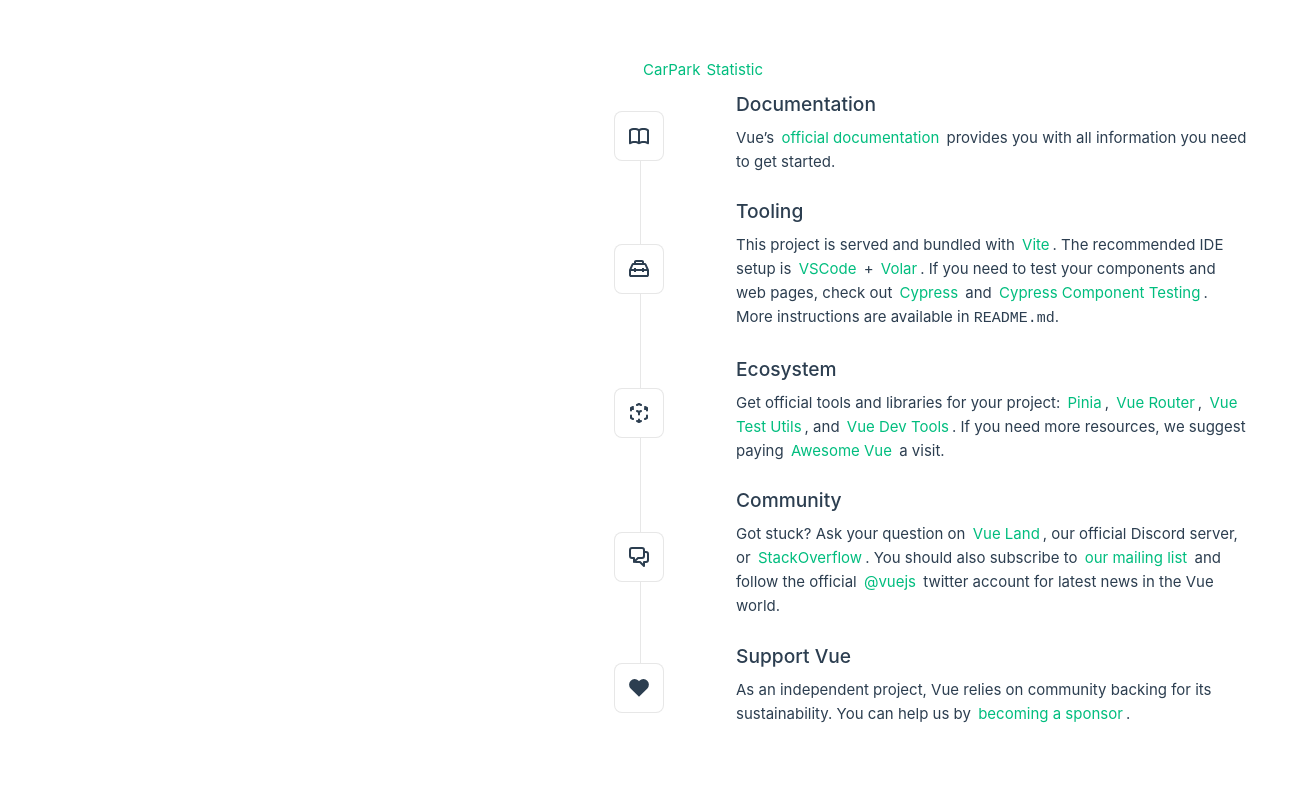
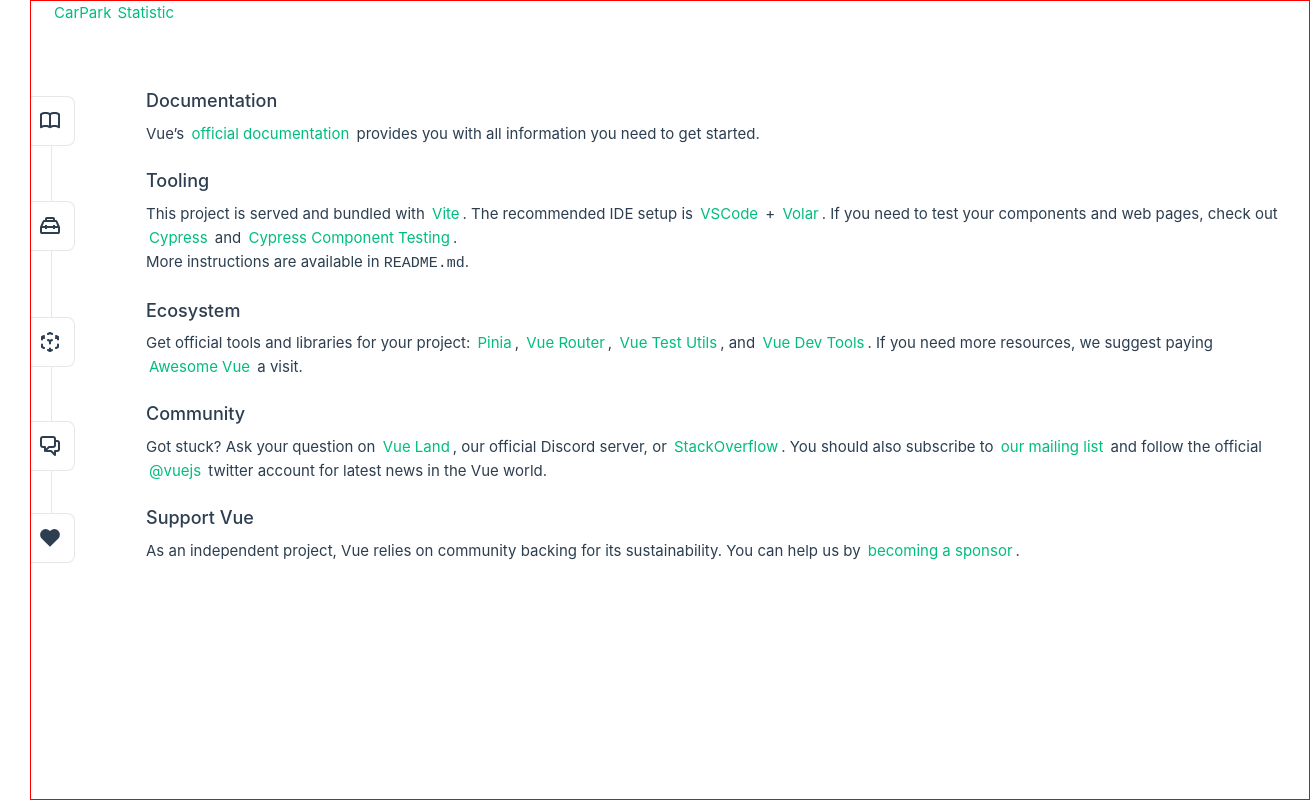
Before and after one commit to tingtyuy/vue-study, a Vue app: page / in a window 1280 px wide. Shown: the whole page, 1310 px wide, since content can reach past the window. Built offline with nearby package versions, Linux system fonts and the light colour scheme.

Commit message:
调整框架长宽高

```diff
--- a/src/App.vue
+++ b/src/App.vue
@@ -25,48 +25,15 @@
 </script>
 
 <template>
-  <header>
-    <!-- <img alt="Vue logo" class="logo" src="./assets/logo.svg" width="125" height="125" /> -->
-
-    <!-- <div class="wrapper">
-      <HelloWorld msg="You did it!" />
-    </div> -->
-  </header>
-
-  <main>
-    <!-- <TheWelcome /> -->
-    <!-- <a href="#/TheWelcome">TheWelcome</a> -->
-    <a href="#/CarPark">CarPark</a>
-    <a href="#/Statistic">Statistic</a>
-    <component :is="currentView" />
-  </main>
+  <el-container style="height: 100%;   width: 1280px;  border: 1px solid red;">
+    <el-header>
+      <a href="#/CarPark">CarPark</a>
+      <a href="#/Statistic">Statistic</a>
+    </el-header>
+    <el-main>
+      <component :is="currentView" />
+    </el-main>
+  </el-container>
 </template>
 
-<style scoped>
-header {
-  line-height: 1.5;
-}
-
-.logo {
-  display: block;
-  margin: 0 auto 2rem;
-}
-
-@media (min-width: 1024px) {
-  header {
-    display: flex;
-    place-items: center;
-    padding-right: calc(var(--section-gap) / 2);
-  }
-
-  .logo {
-    margin: 0 2rem 0 0;
-  }
-
-  header .wrapper {
-    display: flex;
-    place-items: flex-start;
-    flex-wrap: wrap;
-  }
-}
-</style>
+<style scoped></style>
--- a/src/assets/base.css
+++ b/src/assets/base.css
@@ -58,8 +58,10 @@
   font-weight: normal;
 }
 
+html,
 body {
   min-height: 100vh;
+  height: 100%;
   color: var(--color-text);
   background: var(--color-background);
   transition:
--- a/src/assets/main.css
+++ b/src/assets/main.css
@@ -2,6 +2,7 @@
 
 #app {
   max-width: 1280px;
+  height: 100%;
   margin: 0 auto;
   padding: 2rem;
   font-weight: normal;
--- a/src/components/Statistic/Statistic.vue
+++ b/src/components/Statistic/Statistic.vue
@@ -1,5 +1,5 @@
 <template>
-    <el-container style="width: 100%; height: 100%; border: 1px solid red;">
+    <el-container >
         <el-header>Header</el-header>
         <el-main>
 
```
